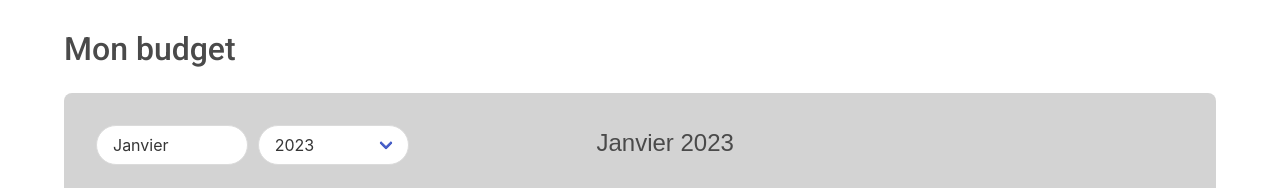
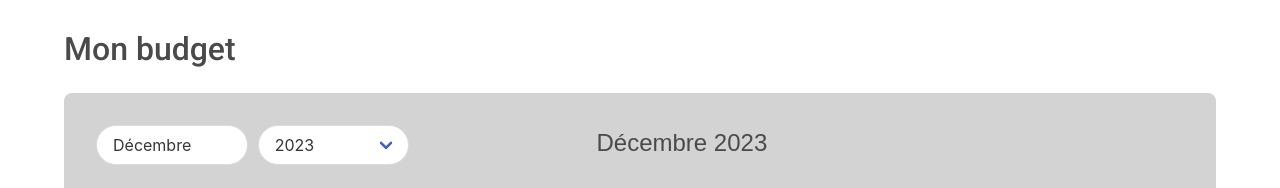
Before and after one commit to AntoineGrb/budget-monitor-react, a React (Vite) app: page / in a window 1280 px wide. Shown: the top 188 px of the page. Built offline with nearby package versions, Linux system fonts and the light colour scheme.

Commit message:
feat : ajout de la date par défaut mois & année

```diff
--- a/src/components/Budget/Budget.jsx
+++ b/src/components/Budget/Budget.jsx
@@ -5,9 +5,17 @@ import {months , years } from '../../data/time-units'
 
 const Budget = ({depenses , filteredDepenses, setFilteredDepenses}) => {
 
+    //Obtenir la date du jour pour les valeurs par défaut
+    const getTodayDate = () => {
+        const today = new Date;
+        const currentMonth = String(today.getMonth() + 1).padStart(2, '0');
+        const currentYear = today.getFullYear().toString();
+        return {currentMonth , currentYear}
+    }
+
     //Déclaration des states locaux
-    const [month , setMonth] = useState('01');
-    const [year , setYear] = useState('2023');
+    const [month , setMonth] = useState(getTodayDate().currentMonth); //Date du jour par défaut
+    const [year , setYear] = useState(getTodayDate().currentYear);
     const [salary , setSalary] = useState(2300);
     const [otherIncomes, setOtherIncomes] = useState(0)
 
@@ -41,6 +49,11 @@ const Budget = ({depenses , filteredDepenses, setFilteredDepenses}) => {
         const monthToDisplay = months[parseInt(month) - 1] //month est le state du mois sélectionné format '01' et le mois JS commence à partir de 0
         return monthToDisplay.name
     }
+
+    useEffect(() => {
+        getTodayDate()
+    }, [])
+
 
     return (
         <>
```
